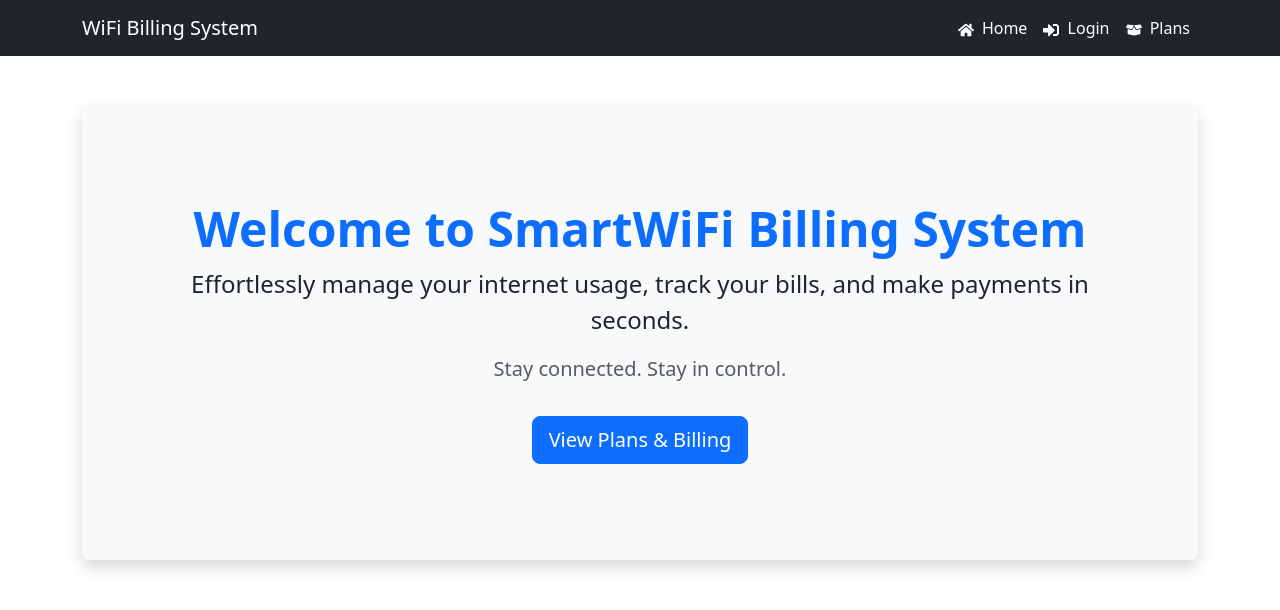
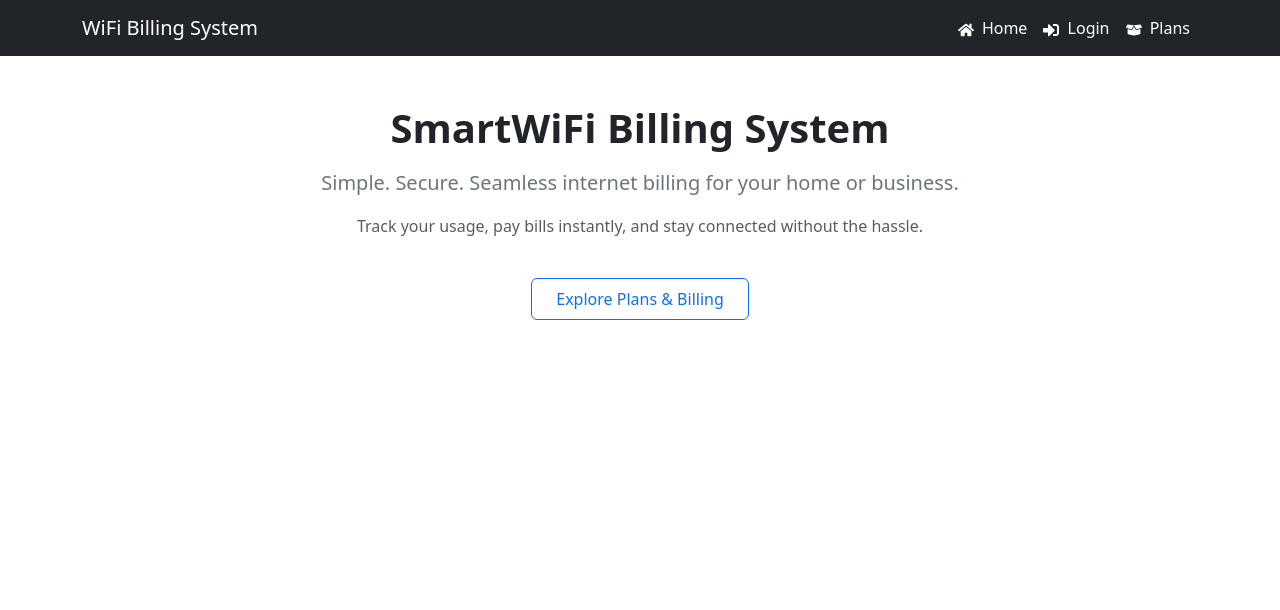
Before and after one commit to itfunda123/wifi-billing-system, a React (Create React App) app in the folder frontend/: page / in a window 1280 px wide. Shown: the top 610 px of the page. Built offline with nearby package versions, Linux system fonts and the light colour scheme.

Commit message:
more updates

```diff
--- a/frontend/public/index.html
+++ b/frontend/public/index.html
@@ -24,6 +24,10 @@
       work correctly both with client-side routing and a non-root public URL.
       Learn how to configure a non-root public URL by running `npm run build`.
     -->
+      <link
+      href="https://cdn.jsdelivr.net/npm/bootstrap@5.3.0/dist/css/bootstrap.min.css"
+      rel="stylesheet"
+        />
     <title>React App</title>
   </head>
   <body>
--- a/frontend/src/pages/Home.js
+++ b/frontend/src/pages/Home.js
@@ -2,21 +2,17 @@ import React from "react";
 
 function Home() {
   return (
-    <div className="container mt-5 text-center">
-      <div className="p-5 mb-4 bg-light rounded-3 shadow">
-        <div className="container-fluid py-5">
-          <h1 className="display-5 fw-bold text-primary">Welcome to SmartWiFi Billing System</h1>
-          <p className="fs-4">
-            Effortlessly manage your internet usage, track your bills, and make payments in seconds.
-          </p>
-          <p className="fs-5 text-muted">
-            Stay connected. Stay in control.
-          </p>
-          <a href="/plans" className="btn btn-primary btn-lg mt-3">
-            View Plans & Billing
-          </a>
-        </div>
-      </div>
+    <div className="container text-center my-5">
+      <h1 className="fw-bold text-dark mb-3">SmartWiFi Billing System</h1>
+      <p className="lead text-secondary">
+        Simple. Secure. Seamless internet billing for your home or business.
+      </p>
+      <p className="text-muted">
+        Track your usage, pay bills instantly, and stay connected without the hassle.
+      </p>
+      <a href="/plans" className="btn btn-outline-primary mt-4 px-4 py-2">
+        Explore Plans & Billing
+      </a>
     </div>
   );
 }
```
